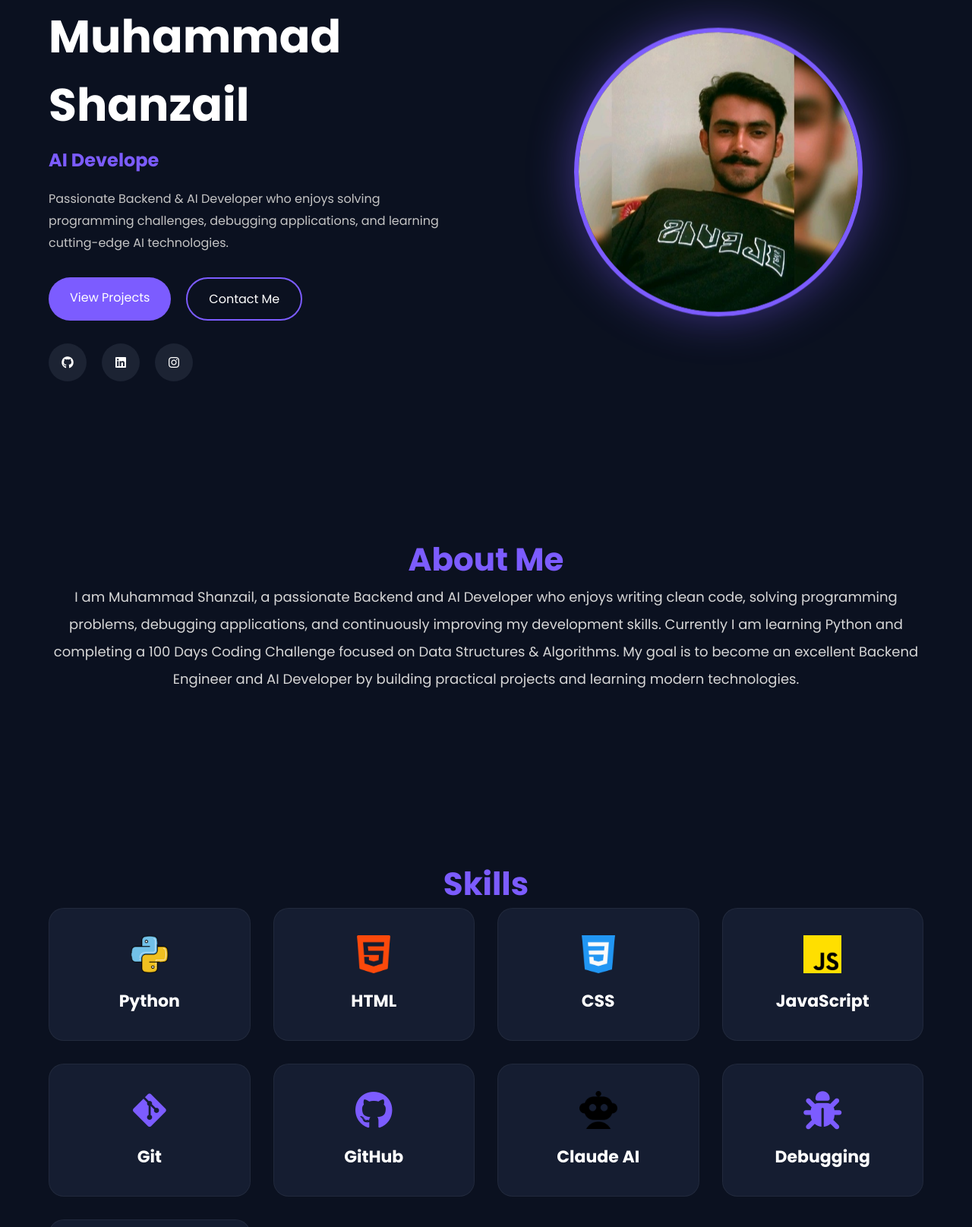
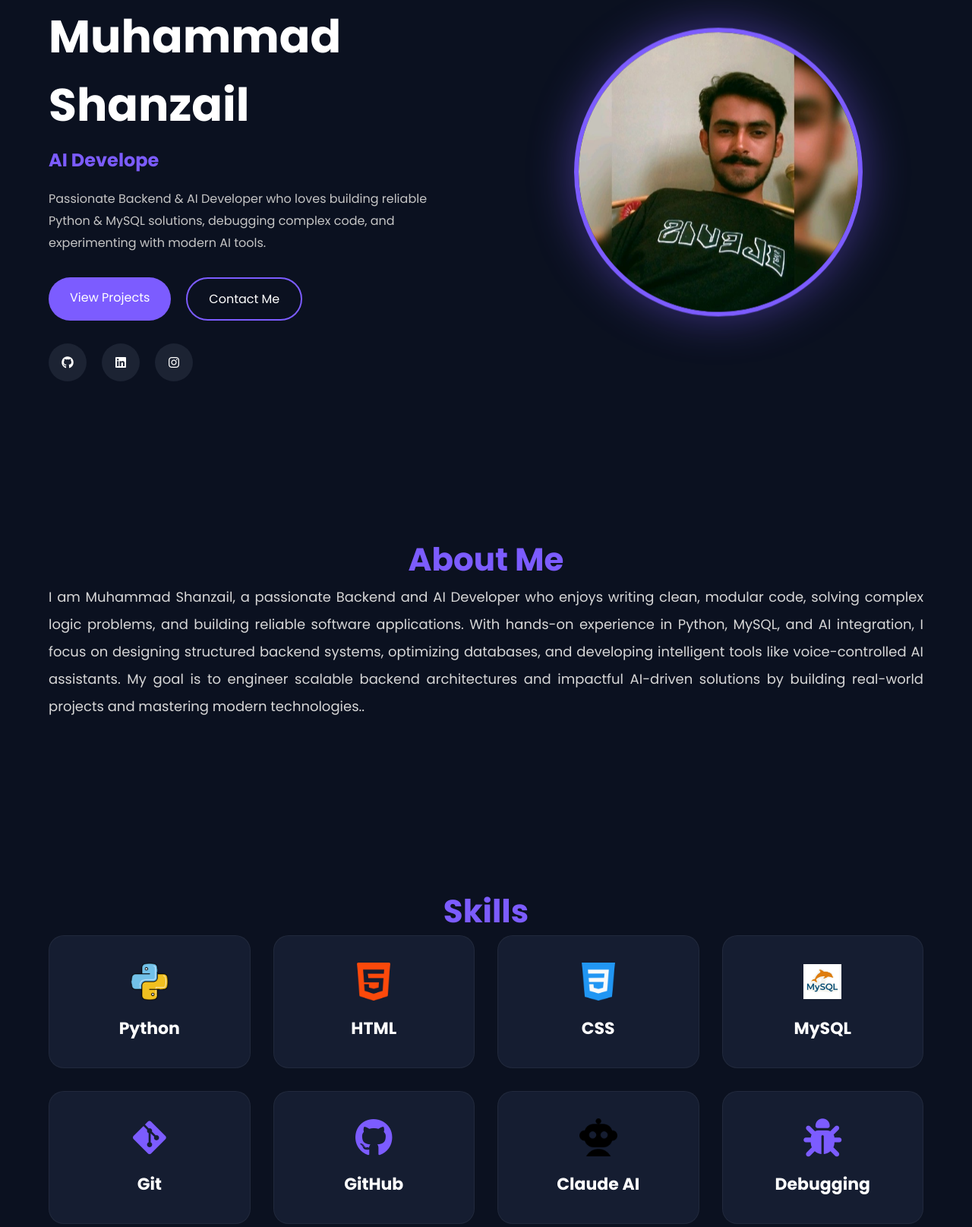
Before and after one commit to shanzailarif012-jpg/My-Portfolio, a plain HTML site: page index.html in a window 1280 px wide. Shown: the part 215-1830 px from the top of the page at 76% size. Drawn offline with Linux system fonts and the light colour scheme.

Commit message:
Updated bio and project section

```diff
--- a/index.html
+++ b/index.html
@@ -48,7 +48,7 @@
 
         <li><a href="#projects">Projects</a></li>
 
-        <li><a href="assets/Shanzail_Resume.pdf" target="_blank">Resume</a></li>
+        <li><a href="assets/Muhammad Shanzail CV.pdf" target="_blank">Resume</a></li>
 
         <li><a href="#education">Education</a></li>
 
@@ -80,9 +80,7 @@
       </h2>
 
       <p class="hero-text">
-        Passionate Backend & AI Developer who enjoys solving programming
-        challenges, debugging applications, and learning cutting-edge AI
-        technologies.
+        Passionate Backend & AI Developer who loves building reliable Python & MySQL solutions, debugging complex code, and experimenting with modern AI tools.
       </p>
 
       <div class="hero-buttons">
@@ -116,13 +114,7 @@
       <h2 class="section-title">About Me</h2>
 
       <p id="aboutme">
-        I am Muhammad Shanzail, a passionate Backend and AI Developer who
-        enjoys writing clean code, solving programming problems, debugging
-        applications, and continuously improving my development skills.
-        Currently I am learning Python and completing a 100 Days Coding
-        Challenge focused on Data Structures & Algorithms. My goal is to
-        become an excellent Backend Engineer and AI Developer by building
-        practical projects and learning modern technologies.
+        I am Muhammad Shanzail, a passionate Backend and AI Developer who enjoys writing clean, modular code, solving complex logic problems, and building reliable software applications. With hands-on experience in Python, MySQL, and AI integration, I focus on designing structured backend systems, optimizing databases, and developing intelligent tools like voice-controlled AI assistants. My goal is to engineer scalable backend architectures and impactful AI-driven solutions by building real-world projects and mastering modern technologies..
       </p>
     </div>
   </section>
@@ -150,9 +142,9 @@
           <h3>CSS</h3>
         </div>
         <div class="skill-card">
-          <img src="assets/js.png" alt="JSLogo" />
+          <img src="assets/MySql.jpg" alt="MySQLLogo" />
 
-          <h3>JavaScript</h3>
+          <h3>MySQL</h3>
         </div>
 
         <div class="skill-card">
@@ -259,7 +251,7 @@
     <h2 class="section-title">Projects</h2>
     <div class="projects-grid">
       <!-- Project 1 -->
-      <a href="https://github.com/shanzailarif012-jpg/Python-Projects/tree/main/Project%201%20Snake%20Water%20Gun%20Game"
+      <!-- <a href="https://github.com/shanzailarif012-jpg/Python-Projects/tree/main/Project%201%20Snake%20Water%20Gun%20Game"
         target="_blank" rel="noopener noreferrer" class="project-card">
 
         <div class="project-image">
@@ -271,9 +263,9 @@
           <span>View on GitHub →</span>
         </div>
 
-      </a>
+      </a> -->
       <!-- Project 2 -->
-      <a href="https://github.com/shanzailarif012-jpg/Python-Projects/tree/main/Project%202%20The%20Perfect%20Guess"
+      <!-- <a href="https://github.com/shanzailarif012-jpg/Python-Projects/tree/main/Project%202%20The%20Perfect%20Guess"
         target="_blank" rel="noopener noreferrer" class="project-card">
 
         <div class="project-image">
@@ -285,11 +277,11 @@
           <span>View on GitHub →</span>
         </div>
 
-      </a>
+      </a> -->
 
 
       <!-- Project 3 -->
-      <a href="https://github.com/shanzailarif012-jpg/Python-Projects/tree/main/Project%203%20Bank_Management_System"
+      <!-- <a href="https://github.com/shanzailarif012-jpg/Python-Projects/tree/main/Project%203%20Bank_Management_System"
         target="_blank" rel="noopener noreferrer" class="project-card">
 
         <div class="project-image">
@@ -301,7 +293,7 @@
           <span>View on GitHub →</span>
         </div>
 
-      </a>
+      </a> -->
       <!-- Project 4 -->
       <a href="https://github.com/shanzailarif012-jpg/Python-Projects/tree/main/Project%204%20Library%20Management%20System"
         target="_blank" class="project-card">
@@ -455,7 +447,7 @@
                 <div class="experience-content">
 
                     <span class="experience-date">
-                        Oct-2026 - Current
+                        Oct-2026 - Nov-2026
                     </span>
 
                     <h3>Python Developer Intern</h3>
--- a/style.css
+++ b/style.css
@@ -286,7 +286,7 @@ About
 
   font-size: 18px;
 
-  text-align: center;
+  text-align: justify;
 }
 
 /* ===========================
```
Also changed, not shown: assets/MySql.jpg (added), assets/js.png (deleted), 2 other files.
